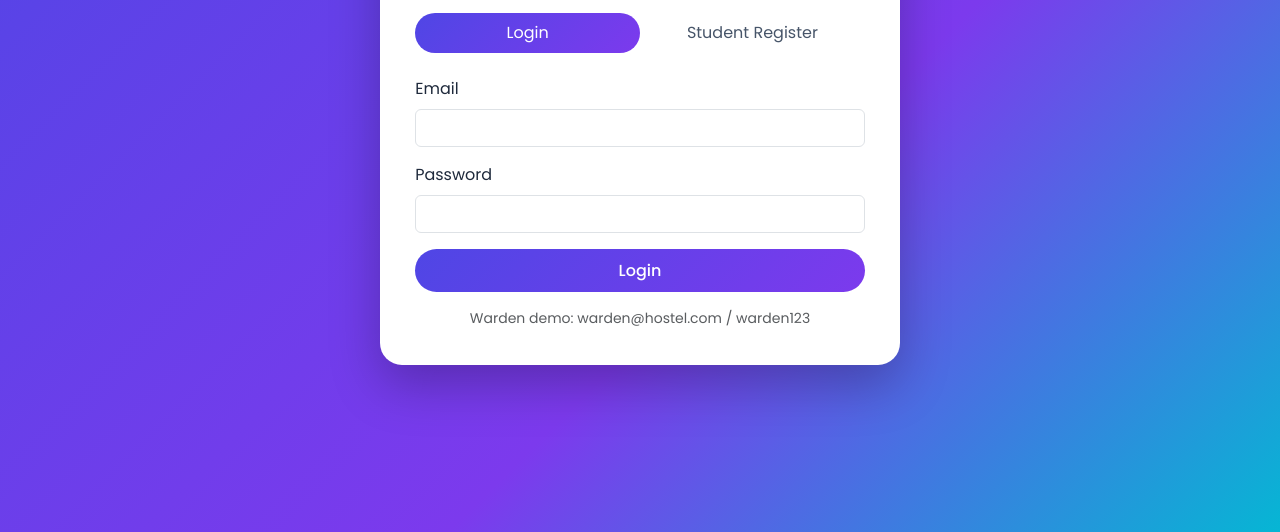
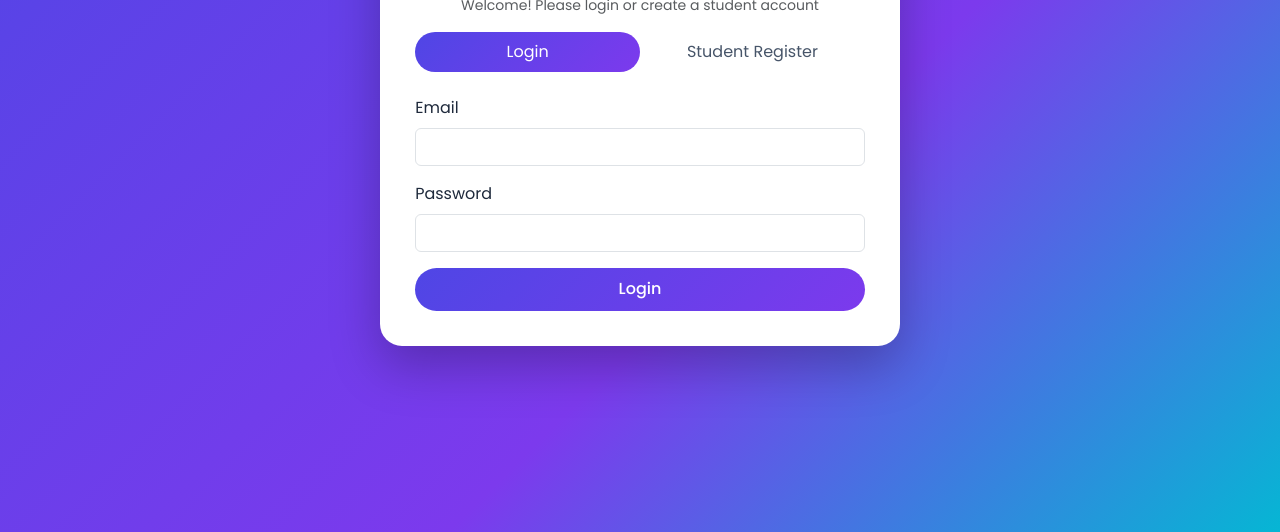
Before and after one commit to renucodes01/hostelhub, a website: page public/login.html in a window 1280 px wide. Shown: the part 268-800 px from the top of the page. Drawn offline with nearby package versions, Linux system fonts and the light colour scheme.

Commit message:
Update login.html

```diff
--- a/public/login.html
+++ b/public/login.html
@@ -23,7 +23,7 @@
           <div class="mb-3"><label class="form-label">Email</label><input type="email" id="lEmail" class="form-control" required></div>
           <div class="mb-3"><label class="form-label">Password</label><input type="password" id="lPass" class="form-control" required></div>
           <button class="btn btn-grad w-100">Login</button>
-          <p class="small text-muted text-center mt-3 mb-0">Warden demo: warden@hostel.com / warden123</p>
+
         </form>
       </div>
       <div class="tab-pane fade" id="tReg">
```
